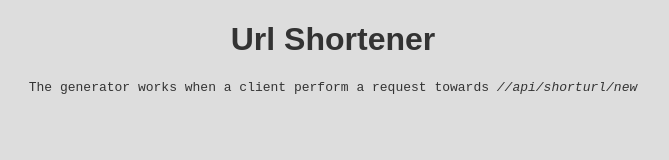
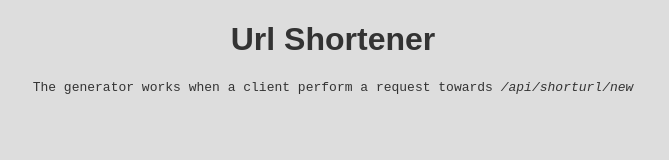
Before and after one commit to juanramirezcastaneda/url-shortener, a website: page views/index.html in a window 1280 px wide. Shown: the full height of the page, 307-976 px from the left. Drawn offline with Linux system fonts and the light colour scheme.

Commit message:
remove extra slash

```diff
--- a/views/index.html
+++ b/views/index.html
@@ -24,7 +24,7 @@
     </header>
     <main>
       <pre>
-        The generator works when a client perform a request towards <i>//api/shorturl/new</i>
+        The generator works when a client perform a request towards <i>/api/shorturl/new</i>
       </pre>
     </main>
   </body>
```
